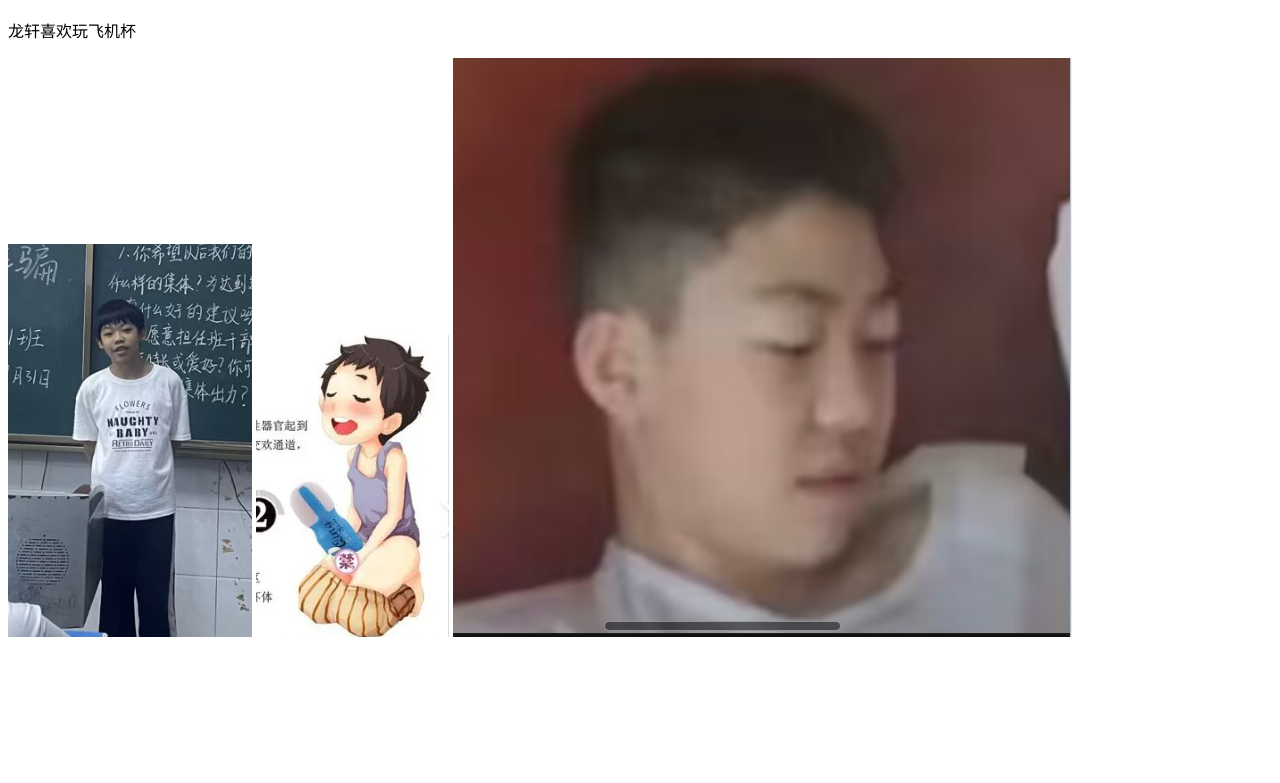
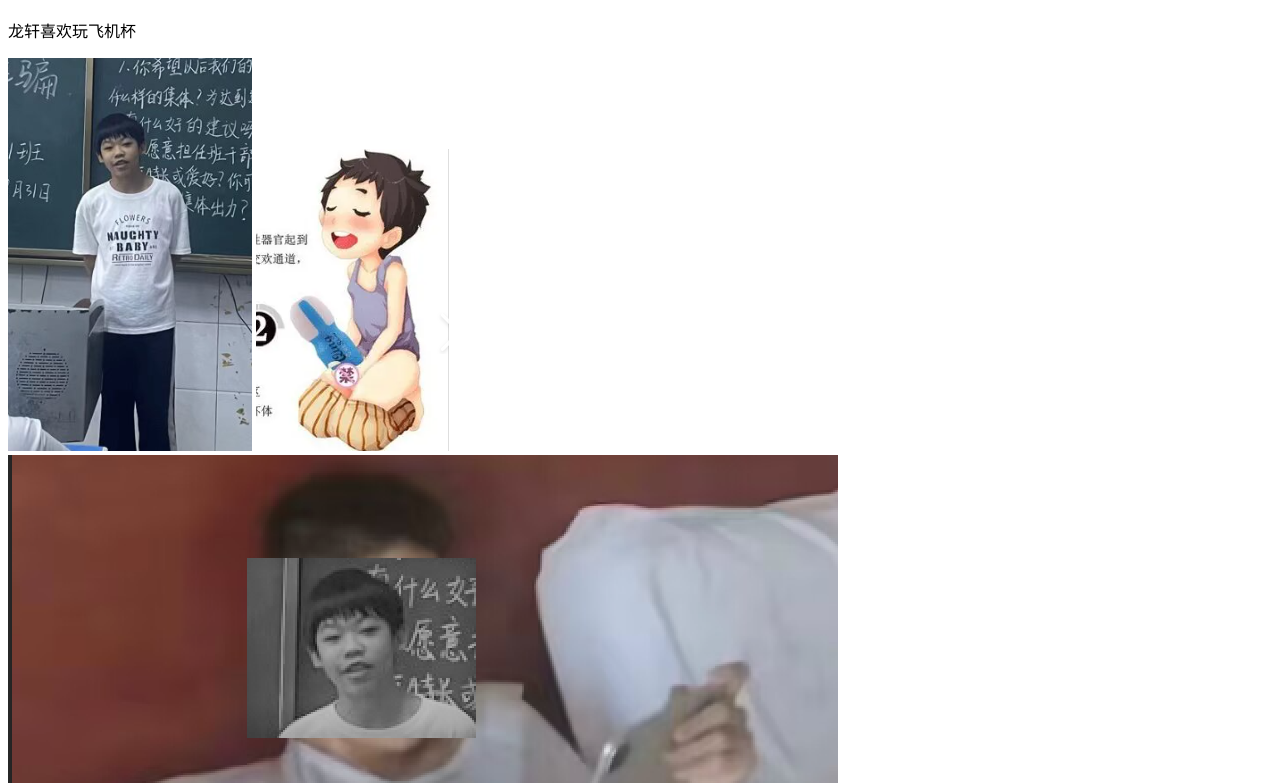
Before and after one commit to yg615/yg615.gith.io, a plain HTML site: page index.html in a window 1280 px wide. Shown: the part 57-840 px from the top of the page. Before the commit the page ends 800 px from the top, so only its background shows below. Drawn offline with Linux system fonts and the light colour scheme.

Commit message:
Update index.html

```diff
--- a/index.html
+++ b/index.html
@@ -7,7 +7,7 @@
      src:指定图像位置和名称，必备属性 -->
     <img src="./xuan.jpeg">
     <img src="./feijibei.jpeg">
-    <img src="./longxuan2.jpeg">
+    <img src="./longxuan.jpeg">
 </body>
 </body>
 </html>
```
